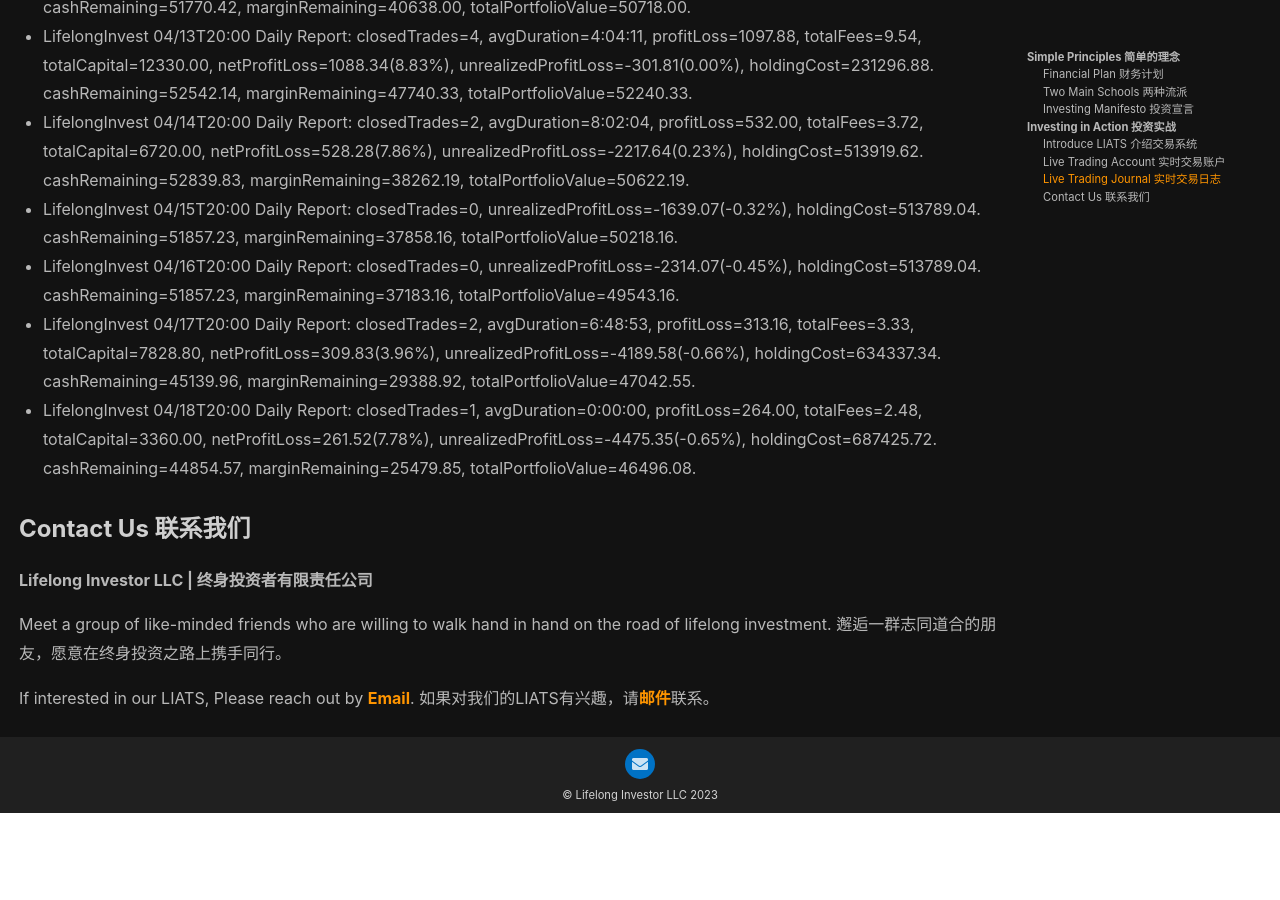
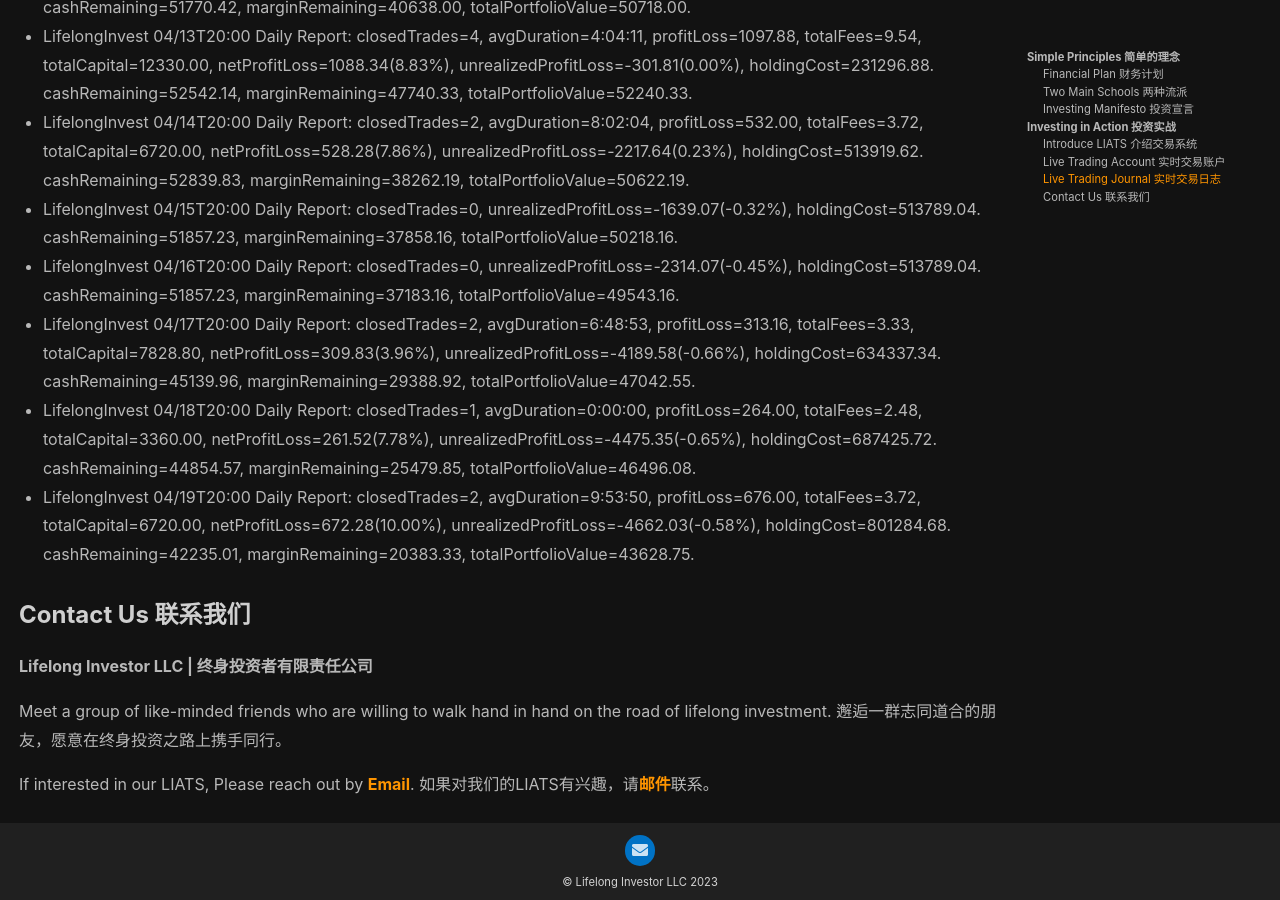
Before and after one commit to lifelonginvestorllc/lifelonginvestorllc.github.io, a Jekyll site: the page built from index.md, in a window 1280 px wide and 900 px high, scrolled down 4149 px. Built offline with Jekyll 4.4.1, drawn with Linux system fonts in a browser that asks for light colours; nearby versions of some CDN libraries; before the commit the page ends 4962 px from its top, so only the background shows below that; some of the changed lines change nothing that is shown.

Commit message:
Update index.md

```diff
--- a/index.md
+++ b/index.md
@@ -127,21 +127,21 @@
 {
   "type": "line",
   "data": {
-    "labels": ["4/3/23", "4/4/23", "4/5/23", "4/6/23", "4/7/23", "4/8/23", "4/9/23", "4/10/23", "4/11/23", "4/12/23", "4/13/23", "4/14/23", "4/15/23", "4/16/23", "4/17/23", "4/18/23"],
+    "labels": ["4/3/23", "4/4/23", "4/5/23", "4/6/23", "4/7/23", "4/8/23", "4/9/23", "4/10/23", "4/11/23", "4/12/23", "4/13/23", "4/14/23", "4/15/23", "4/16/23", "4/17/23", "4/18/23", "4/19/23"],
     "datasets": [
       {
         "label": "Principal (本金)",
         "lineTension": 0.2,
         "borderColor": "blue",
         "pointRadius": 3,
-        "data": [1, 1, 1, 2, 2.1, 2.1, 2.1, 2.1, 5, 5, 5, 5, 5, 5, 5, 5]
+        "data": [1, 1, 1, 2, 2.1, 2.1, 2.1, 2.1, 5, 5, 5, 5, 5, 5, 5, 5, 5]
       },
       {
         "label": "Total Asset including unrealized P&L (总资产包含未实现损益)",
         "borderColor": "gold",
         "lineTension": 0.2,
         "pointRadius": 3,
-        "data": [1, 1.01, 0.94, 1.98, 2.21, 2.21, 2.21, 2.16, 5.03, 5.07, 5.22, 5.06, 5.02, 4.95, 4.70, 4.65]
+        "data": [1, 1.01, 0.94, 1.98, 2.21, 2.21, 2.21, 2.16, 5.03, 5.07, 5.22, 5.06, 5.02, 4.95, 4.70, 4.65, 4.36]
       }
     ]
   },
@@ -194,6 +194,7 @@
 - LifelongInvest 04/16T20:00 Daily Report: closedTrades=0, unrealizedProfitLoss=-2314.07(-0.45%), holdingCost=513789.04. cashRemaining=51857.23, marginRemaining=37183.16, totalPortfolioValue=49543.16.
 - LifelongInvest 04/17T20:00 Daily Report: closedTrades=2, avgDuration=6:48:53, profitLoss=313.16, totalFees=3.33, totalCapital=7828.80, netProfitLoss=309.83(3.96%), unrealizedProfitLoss=-4189.58(-0.66%), holdingCost=634337.34. cashRemaining=45139.96, marginRemaining=29388.92, totalPortfolioValue=47042.55.
 - LifelongInvest 04/18T20:00 Daily Report: closedTrades=1, avgDuration=0:00:00, profitLoss=264.00, totalFees=2.48, totalCapital=3360.00, netProfitLoss=261.52(7.78%), unrealizedProfitLoss=-4475.35(-0.65%), holdingCost=687425.72. cashRemaining=44854.57, marginRemaining=25479.85, totalPortfolioValue=46496.08.
+- LifelongInvest 04/19T20:00 Daily Report: closedTrades=2, avgDuration=9:53:50, profitLoss=676.00, totalFees=3.72, totalCapital=6720.00, netProfitLoss=672.28(10.00%), unrealizedProfitLoss=-4662.03(-0.58%), holdingCost=801284.68. cashRemaining=42235.01, marginRemaining=20383.33, totalPortfolioValue=43628.75.
 
 ### Contact Us 联系我们
 
```
